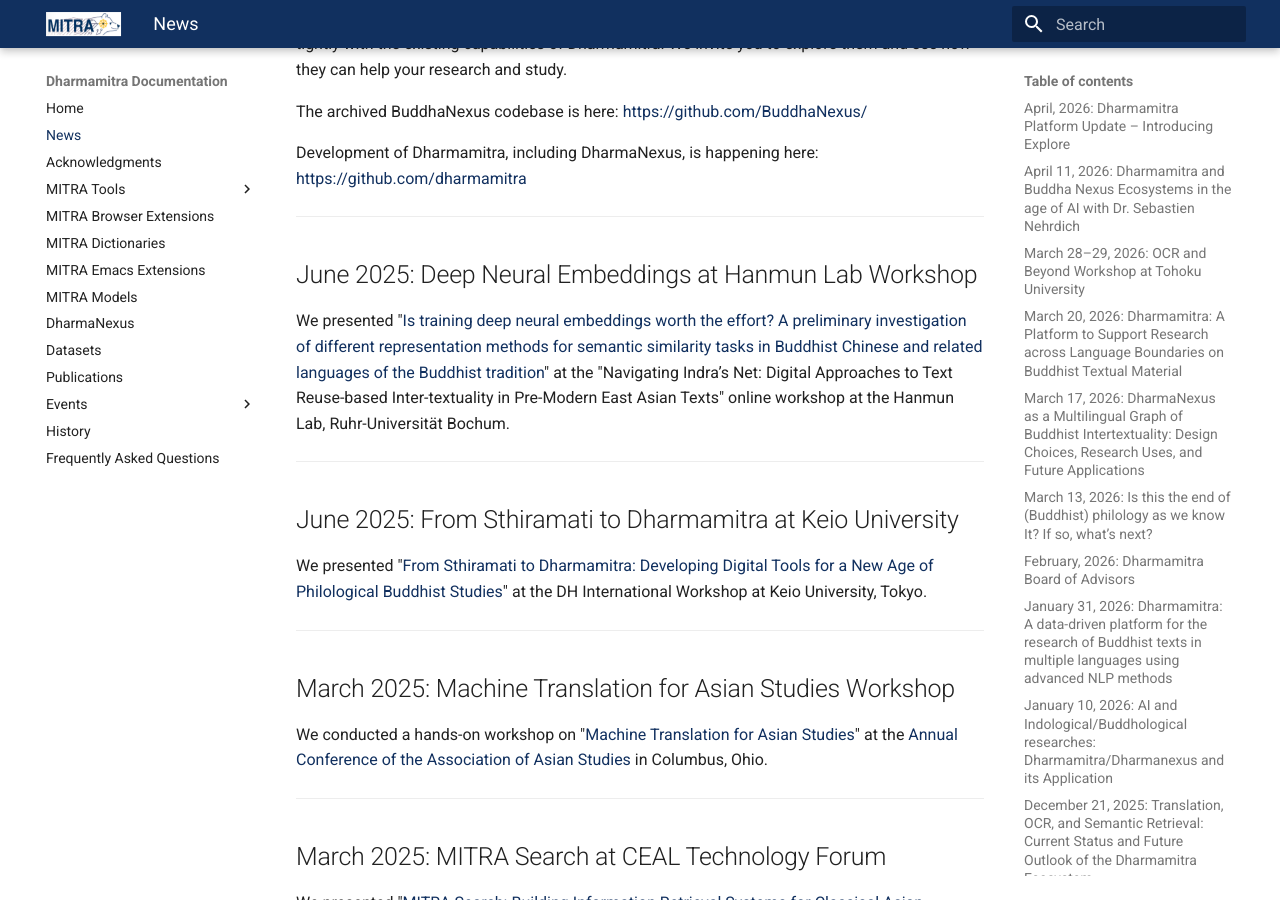
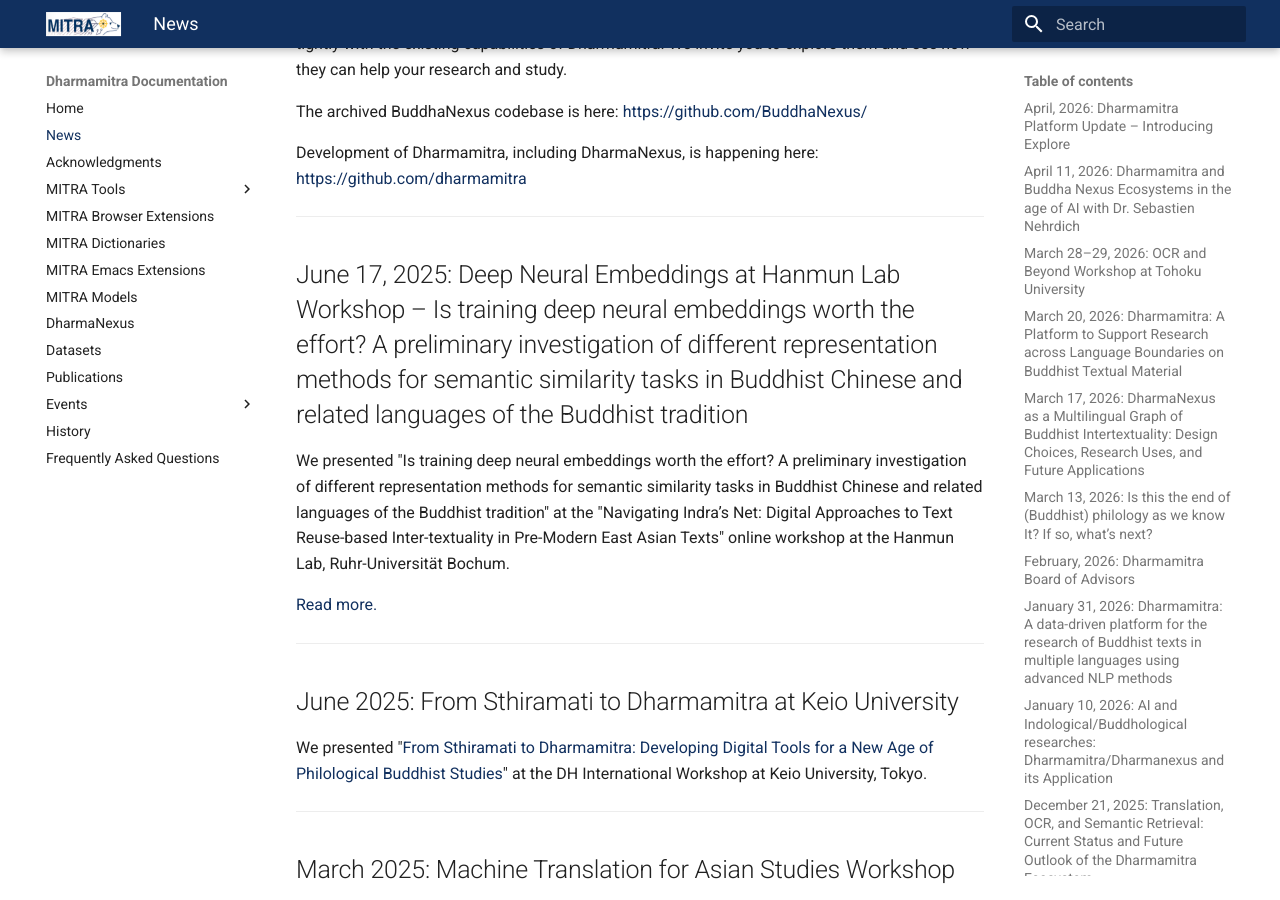
Before and after one commit to dharmamitra/dharmamitra-guides, an MkDocs documentation site: the page built from docs/news.md, in a window 1280 px wide and 900 px high, scrolled down 8894 px. Built offline with MkDocs 1.6.1 and Material for MkDocs 9.7.7, drawn with Linux system fonts in a browser that asks for light colours.

Commit message:
Update news.md

```diff
--- a/docs/news.md
+++ b/docs/news.md
@@ -208,9 +208,11 @@
 
 ---
 
-## June 2025: Deep Neural Embeddings at Hanmun Lab Workshop
+## June 17, 2025: Deep Neural Embeddings at Hanmun Lab Workshop – Is training deep neural embeddings worth the effort? A preliminary investigation of different representation methods for semantic similarity tasks in Buddhist Chinese and related languages of the Buddhist tradition
 
-We presented "[Is training deep neural embeddings worth the effort? A preliminary investigation of different representation methods for semantic similarity tasks in Buddhist Chinese and related languages of the Buddhist tradition](presentations.md#is-training-deep-neural-embeddings-worth-the-effort-a-preliminary-investigation-of-different-representation-methods-for-semantic-similarity-tasks-in-buddhist-chinese-and-related-languages-of-the-buddhist-tradition)" at the "Navigating Indra’s Net: Digital Approaches to Text Reuse-based Inter-textuality in Pre-Modern East Asian Texts" online workshop at the Hanmun Lab, Ruhr-Universität Bochum.
+We presented "Is training deep neural embeddings worth the effort? A preliminary investigation of different representation methods for semantic similarity tasks in Buddhist Chinese and related languages of the Buddhist tradition" at the "Navigating Indra’s Net: Digital Approaches to Text Reuse-based Inter-textuality in Pre-Modern East Asian Texts" online workshop at the Hanmun Lab, Ruhr-Universität Bochum.
+
+[Read more.](events/invited_talks.md)
 
 ---
 
```
